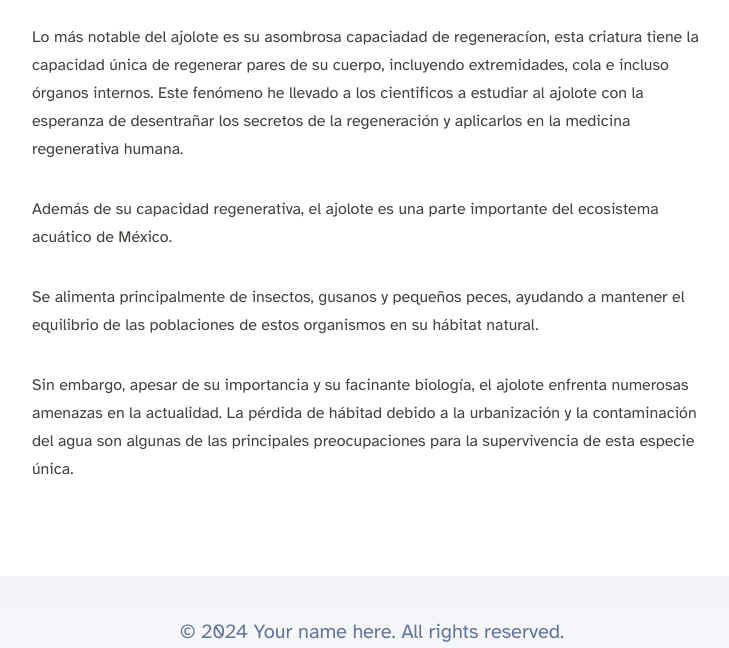
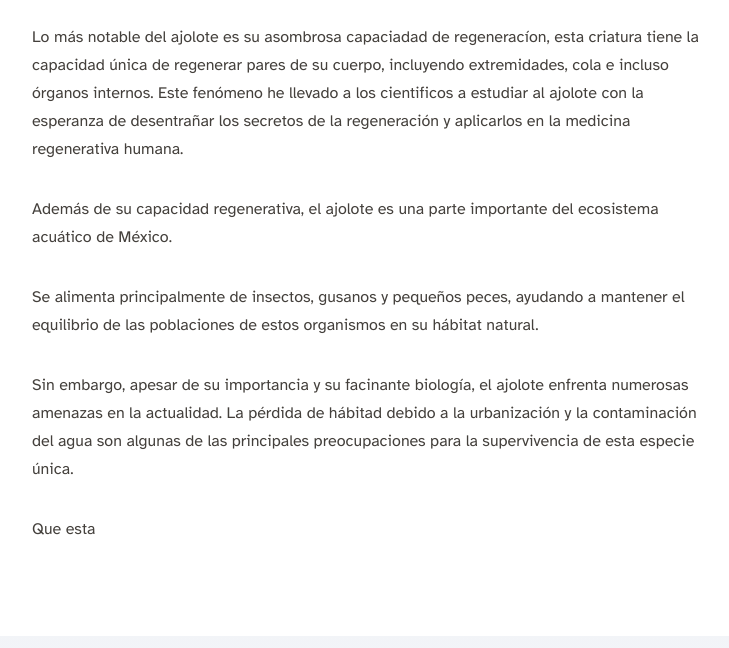
Before and after one commit to Chust3r/blog, an Astro site: page /ajolote in a window 1280 px wide. Shown: the part 824-1472 px from the top of the page, without its empty margins (268-997 px from the left). Built offline with nearby package versions, Linux system fonts and the light colour scheme; Astro itself is replaced by a stand-in of ours.

Commit message:
Update ajolote.md

```diff
--- a/src/content/blog/ajolote.md
+++ b/src/content/blog/ajolote.md
@@ -18,3 +18,5 @@ Además de su capacidad regenerativa, el ajolote es una parte importante del eco
 Se alimenta principalmente de insectos, gusanos y pequeños peces, ayudando a mantener el equilibrio de las poblaciones de estos organismos en su hábitat natural.
 
 Sin embargo, apesar de su importancia y su facinante biología, el ajolote enfrenta numerosas amenazas en la actualidad. La pérdida de hábitad debido a la urbanización y la contaminación del agua son algunas de las principales preocupaciones para la supervivencia de esta especie única.
+
+Que esta
```
